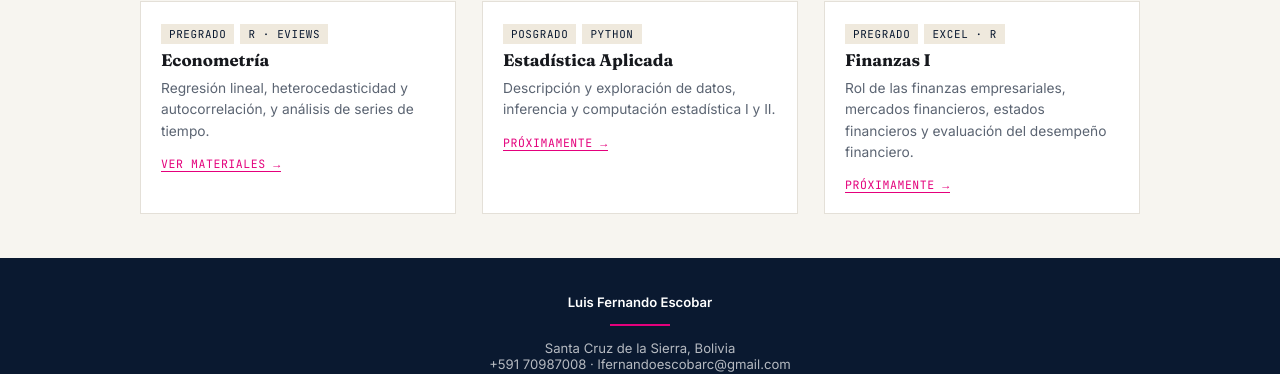
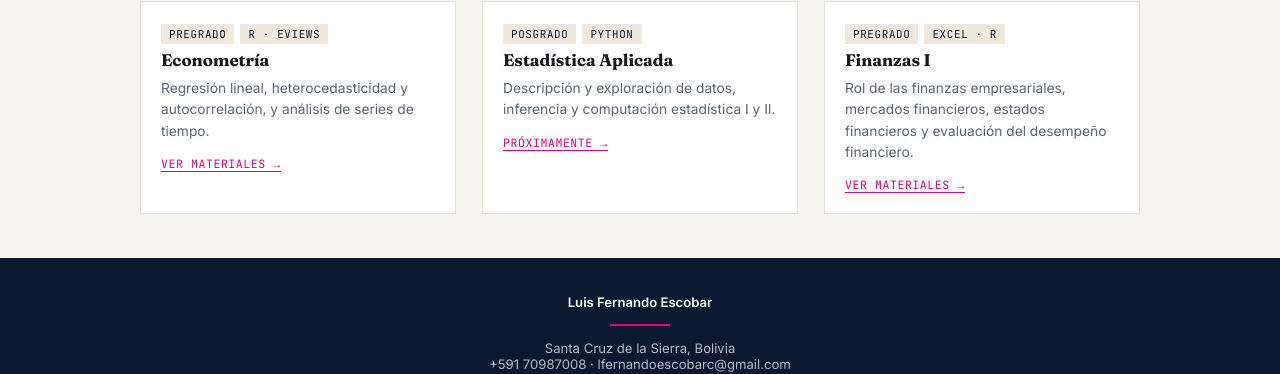
Before and after one commit to LFernandoEscobarC/LFernandoEscobarC.github.io, a Jekyll site: the page built from docencia.md, in a window 1280 px wide. Shown: the part 293-667 px from the top of the page. Built offline with Jekyll 4.4.1, drawn with Linux system fonts in a browser that asks for light colours.

Commit message:
Update docencia.md

```diff
--- a/docencia.md
+++ b/docencia.md
@@ -29,7 +29,7 @@ permalink: /docencia/
       <span class="tag">Pregrado</span><span class="tag">Excel · R</span>
       <h4>Finanzas I</h4>
       <p>Rol de las finanzas empresariales, mercados financieros, estados financieros y evaluación del desempeño financiero.</p>
-      <a class="link" href="https://LFernandoEscobarC.github.io/finanzas/">Próximamente →</a>
+      <a class="link" href="https://LFernandoEscobarC.github.io/finanzas/">Ver materiales →</a>
     </div>
   </div>
 </section>
```
